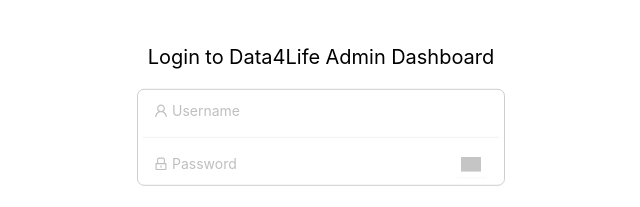
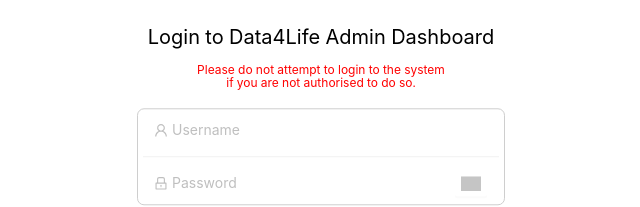
Before and after one commit to Data4Life-Initiative/dashboard, a React (Create React App) app: page / in a window 1280 px wide. Shown: the part 277-484 px from the top of the page, without its empty margins (319-959 px from the left). Built offline with nearby package versions, Linux system fonts and the light colour scheme; grey boxes are pictures that could not be loaded; what rambda would draw is missing.

Commit message:
Adding login cautionary text

```diff
--- a/src/components/admin_login_component/index.js
+++ b/src/components/admin_login_component/index.js
@@ -48,6 +48,7 @@
                         />
                     </div>
                     <p className="login-title">Login to Data4Life Admin Dashboard</p>
+
                     <Form
                         name="normal_login"
                         className="login-form"
@@ -57,6 +58,11 @@
                         }}
                         onFinish={this.onFinish}
                     >
+                        <div className="login-notice-text">
+                            <p>Please do not attempt to login to the system </p>
+                            <p>if you are not authorised to do so.</p>
+                        </div>
+
                         <div className="login-input-group">
                             <Form.Item
                                 name="username"
--- a/src/components/admin_login_component/style.css
+++ b/src/components/admin_login_component/style.css
@@ -2,6 +2,7 @@
     flex-grow: 1 !important;
     padding: 0 10px !important;
 }
+
 .login-container,
 .login-container-main {
     display: flex;
@@ -10,42 +11,51 @@
     width: 100%;
     flex-direction: column;
 }
+
 .login-container {
     height: 100% !important;
 }
+
 .login-container-main .logo {
     width: 150px;
     height: 150px;
     padding: 16px !important;
 }
+
 .login-title {
     font-size: 20px;
     margin: 0;
     color: #000;
 }
+
 .login-container-main .logo > img {
     width: 100%;
     border-radius: 50%;
 }
+
 .login-form {
     max-width: 400px;
     padding: 1rem !important;
     width: 100%;
 }
+
 .login-form .login-input-group {
     box-sizing: border-box;
     padding: 5px;
     border: 1px solid #cecece;
     border-radius: 7px;
 }
+
 .login-form .ant-form-item {
     margin: 0;
 }
+
 .login-form input {
     font-size: 15px;
     border: none !important;
     outline: 0;
 }
+
 .login-form .ant-input-affix-wrapper:hover {
     border: none;
     outline: none;
@@ -60,15 +70,18 @@
 .login-form .login-form-button {
     margin-bottom: 4px;
 }
+
 .right-arrow {
     -webkit-filter: opacity(0.6);
     filter: opacity(0.6);
 }
+
 .login-btn {
     width: 20px;
     cursor: pointer;
     margin-top: 4px;
 }
+
 .buttonClass .ant-input-suffix {
     right: 12px !important;
     margin-left: 0px !important;
@@ -76,46 +89,56 @@
     position: absolute !important;
     top: 40% !important;
 }
+
 .login-form .ant-input-affix-wrapper {
     border: none !important;
     outline: none !important;
 }
+
 .login-form .ant-input-affix-wrapper:hover {
     border: none !important;
     outline: none !important;
 }
+
 .login-form .ant-input-affix-wrapper-focused {
     border: none !important;
     outline: none !important;
     box-shadow: none;
 }
+
 .login-form .ant-input-affix-wrapper:focus {
     border: none !important;
     outline: none !important;
     box-shadow: none !important;
 }
+
 .login-form .ant-input-affix-wrapper-focused {
     border: none !important;
     outline: none !important;
     box-shadow: none !important;
 }
+
 .ant-divider-horizontal {
     margin: 10px 0 !important;
 }
+
 .ant-select-focused .ant-select-selection,
 .ant-select-selection:focus,
 .ant-select-selection:active,
 .ant-select-open .ant-select-selection {
     box-shadow: none !important;
 }
+
 .colorGrey {
     color: rgba(0, 0, 0, 0.25) !important;
     font-size: 14px;
 }
+
 .prefixtextbox {
     width: 10%;
     border-right: 1px solid #d9d9d9 !important;
 }
+
 .otpInputStyle input {
     width: 2rem !important;
     height: 2rem !important;
@@ -125,14 +148,25 @@
     border: 1px solid rgba(0, 0, 0, 0.3) !important;
     text-align: center !important;
 }
+
 .otpInputStyle input::-webkit-outer-spin-button,
 .otpInputStyle input::-webkit-inner-spin-button {
     -webkit-appearance: none;
     margin: 0;
 }
+
 .aligncenter {
     text-align: center;
 }
+
 .borderNone {
     border: none !important;
 }
+
+.login-notice-text {
+  text-align: center;
+  line-height: 1px !important;
+  margin-bottom: 25px;
+  font-size: 12px;
+  color: red;
+}
```
Lines whose indentation alone changed are shown as unchanged.
